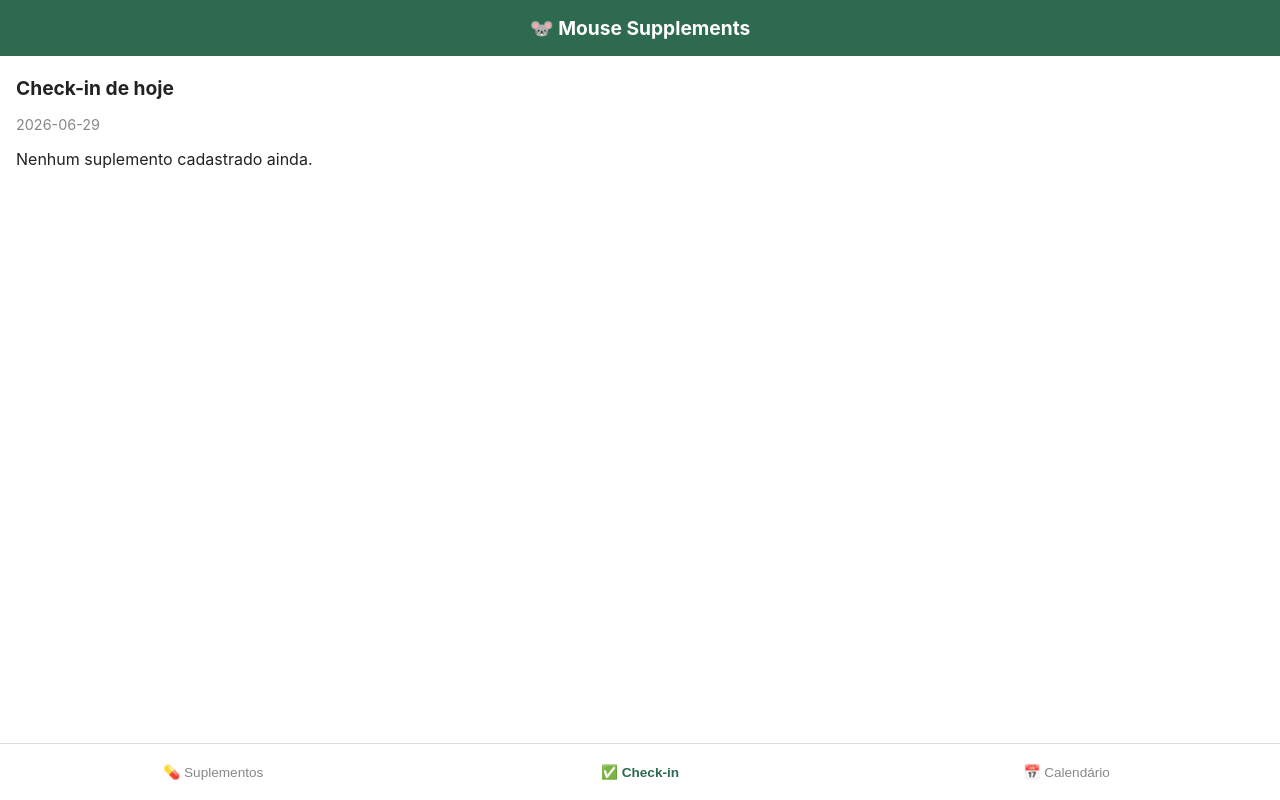
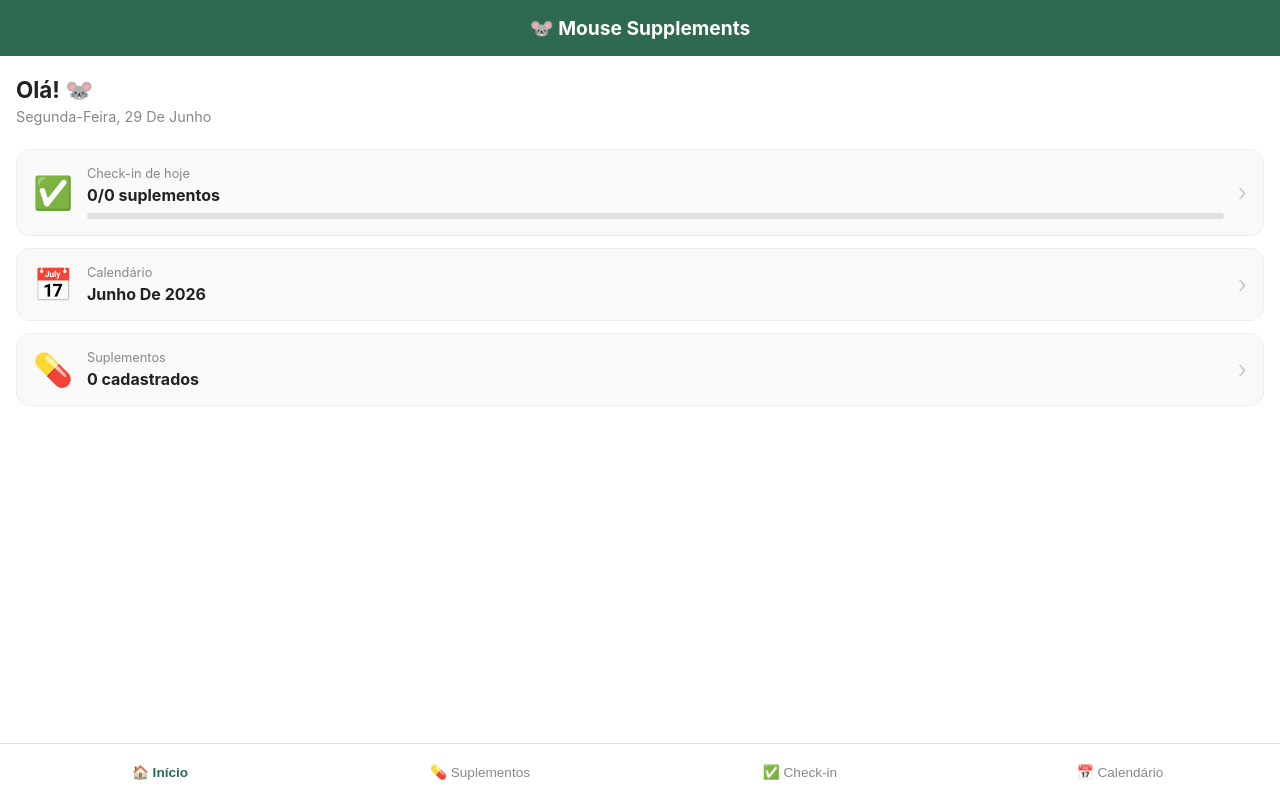
Before and after one commit to lazoskii/app_registro_antiaging, a React (Vite) app: page / in a window 1280 px wide. Built offline with nearby package versions, Linux system fonts and the light colour scheme.

Commit message:
adicionei uma tela inicial com widgets

```diff
--- a/src/App.css
+++ b/src/App.css
@@ -305,3 +305,79 @@ li button {
 .day-low {
   background: #d8f3dc;
 }
+
+.home h2 {
+  font-size: 1.4rem;
+  margin-bottom: 4px;
+}
+
+.home-date {
+  color: #888;
+  font-size: 0.9rem;
+  margin-bottom: 24px;
+  text-transform: capitalize;
+}
+
+.widgets {
+  display: flex;
+  flex-direction: column;
+  gap: 12px;
+}
+
+.widget {
+  background: #f9f9f9;
+  border: 1px solid #eee;
+  border-radius: 14px;
+  padding: 16px;
+  display: flex;
+  align-items: center;
+  gap: 14px;
+  cursor: pointer;
+  transition: background 0.15s;
+}
+
+.widget:active {
+  background: #f0f0f0;
+}
+
+.widget-icon {
+  font-size: 2rem;
+}
+
+.widget-info {
+  flex: 1;
+  display: flex;
+  flex-direction: column;
+  gap: 4px;
+}
+
+.widget-title {
+  font-size: 0.8rem;
+  color: #888;
+}
+
+.widget-value {
+  font-size: 1rem;
+  font-weight: bold;
+  color: #222;
+}
+
+.widget-arrow {
+  font-size: 1.5rem;
+  color: #ccc;
+}
+
+.progress-bar {
+  height: 6px;
+  background: #e0e0e0;
+  border-radius: 3px;
+  overflow: hidden;
+  margin-top: 4px;
+}
+
+.progress-fill {
+  height: 100%;
+  background: #2d6a4f;
+  border-radius: 3px;
+  transition: width 0.3s ease;
+}
--- a/src/App.jsx
+++ b/src/App.jsx
@@ -1,12 +1,13 @@
 import { useState } from 'react';
 import Navbar from './components/Navbar';
+import Home from './pages/Home';
 import Supplements from './pages/Supplements';
 import CheckIn from './pages/CheckIn';
 import Calendar from './pages/Calendar';
 import './App.css';
 
 export default function App() {
-  const [page, setPage] = useState('checkin');
+  const [page, setPage] = useState('home');
 
   return (
     <div className="app">
@@ -14,6 +15,7 @@ export default function App() {
         <h1>🐭 Mouse Supplements</h1>
       </header>
       <main>
+        {page === 'home' && <Home setPage={setPage} />}
         {page === 'supplements' && <Supplements />}
         {page === 'checkin' && <CheckIn />}
         {page === 'calendar' && <Calendar />}
--- a/src/components/Navbar.jsx
+++ b/src/components/Navbar.jsx
@@ -1,6 +1,7 @@
 export default function Navbar({ page, setPage }) {
   return (
     <nav>
+      <button className={page === 'home' ? 'active' : ''} onClick={() => setPage('home')}>🏠 Início</button>
       <button className={page === 'supplements' ? 'active' : ''} onClick={() => setPage('supplements')}>💊 Suplementos</button>
       <button className={page === 'checkin' ? 'active' : ''} onClick={() => setPage('checkin')}>✅ Check-in</button>
       <button className={page === 'calendar' ? 'active' : ''} onClick={() => setPage('calendar')}>📅 Calendário</button>
--- /dev/null
+++ b/src/pages/Home.jsx
@@ -0,0 +1,61 @@
+import { useState, useEffect } from 'react';
+import db from '../db/database';
+
+export default function Home({ setPage }) {
+  const [totalSupplements, setTotalSupplements] = useState(0);
+  const [takenToday, setTakenToday] = useState(0);
+  const today = new Date().toISOString().split('T')[0];
+  const monthName = new Date().toLocaleString('pt-BR', { month: 'long', year: 'numeric' });
+
+  useEffect(() => {
+    loadData();
+  }, []);
+
+  async function loadData() {
+    const total = await db.supplements.count();
+    setTotalSupplements(total);
+    const logs = await db.logs.where('date').equals(today).count();
+    setTakenToday(logs);
+  }
+
+  const pct = totalSupplements > 0 ? Math.round(takenToday / totalSupplements * 100) : 0;
+
+  return (
+    <div className="page home">
+      <h2>Olá! 🐭</h2>
+      <p className="home-date">{new Date().toLocaleDateString('pt-BR', { weekday: 'long', day: 'numeric', month: 'long' })}</p>
+
+      <div className="widgets">
+        <div className="widget" onClick={() => setPage('checkin')}>
+          <div className="widget-icon">✅</div>
+          <div className="widget-info">
+            <span className="widget-title">Check-in de hoje</span>
+            <span className="widget-value">{takenToday}/{totalSupplements} suplementos</span>
+            <div className="progress-bar">
+              <div className="progress-fill" style={{ width: `${pct}%` }} />
+            </div>
+          </div>
+          <span className="widget-arrow">›</span>
+        </div>
+
+        <div className="widget" onClick={() => setPage('calendar')}>
+          <div className="widget-icon">📅</div>
+          <div className="widget-info">
+            <span className="widget-title">Calendário</span>
+            <span className="widget-value" style={{textTransform: 'capitalize'}}>{monthName}</span>
+          </div>
+          <span className="widget-arrow">›</span>
+        </div>
+
+        <div className="widget" onClick={() => setPage('supplements')}>
+          <div className="widget-icon">💊</div>
+          <div className="widget-info">
+            <span className="widget-title">Suplementos</span>
+            <span className="widget-value">{totalSupplements} cadastrados</span>
+          </div>
+          <span className="widget-arrow">›</span>
+        </div>
+      </div>
+    </div>
+  );
+}
```
